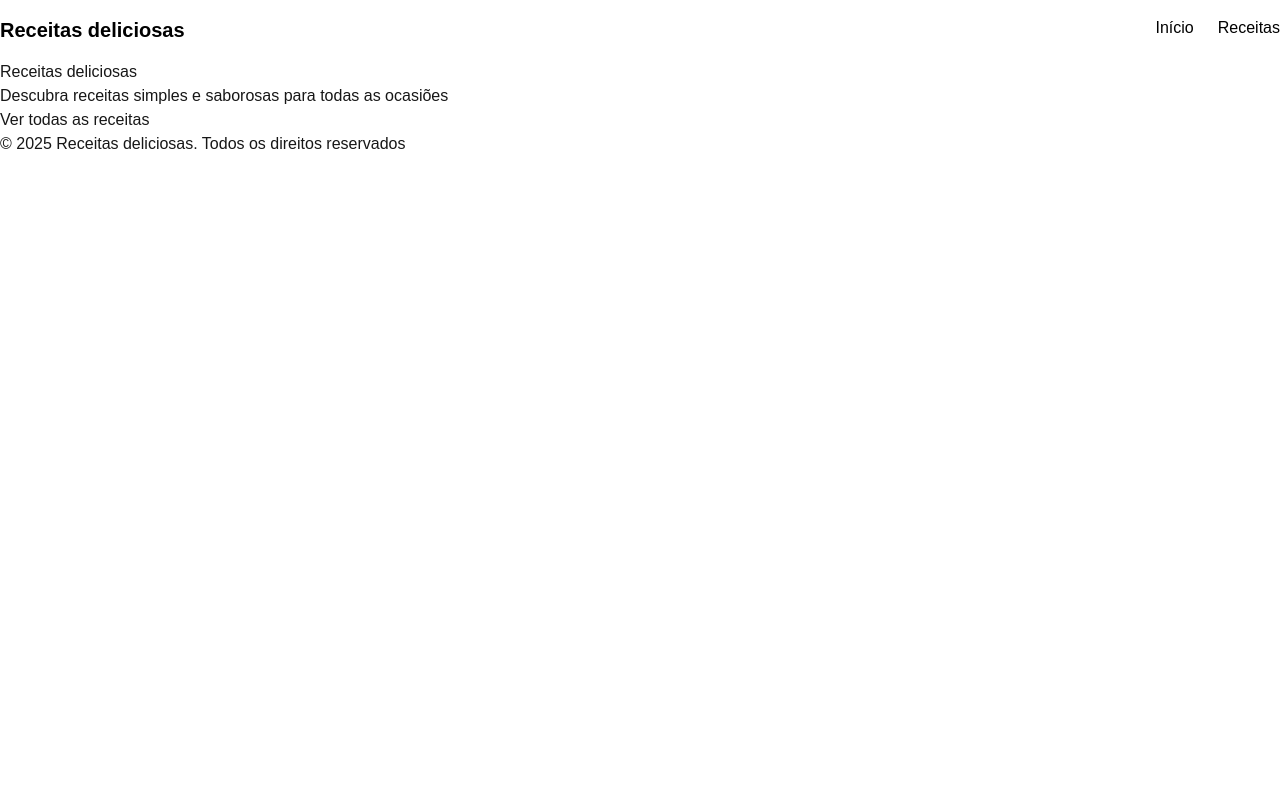
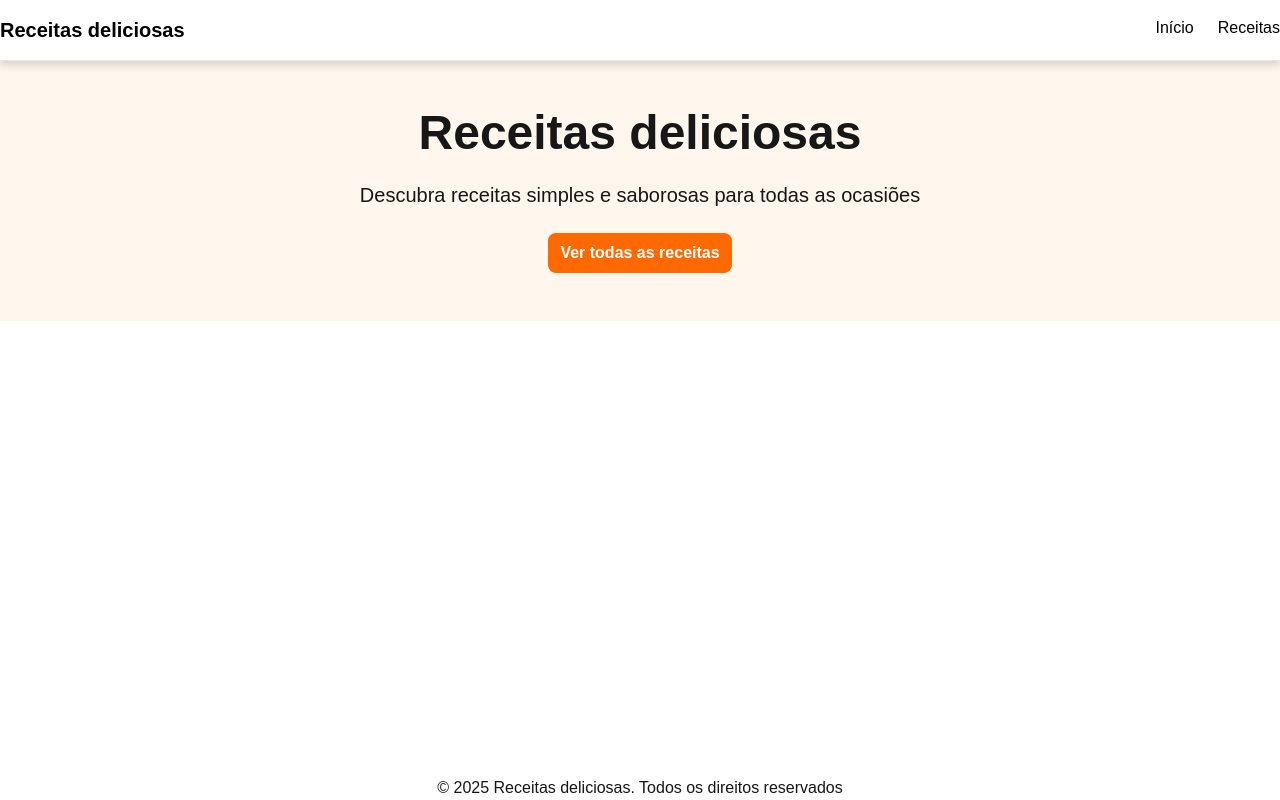
Before and after one commit to mtgvdavid/receitas-byron, a Next.js app: page / in a window 1280 px wide. Built offline with nearby package versions, Linux system fonts and the light colour scheme.

Commit message:
estilizacao do hero

```diff
--- a/app/page.tsx
+++ b/app/page.tsx
@@ -1,17 +1,22 @@
 import Link from "next/link";
 export default function Home() {
   return (
-    <div className="container mx-auto">
 
-{/* HERO */}
-      <section>
-        <h1>Receitas deliciosas</h1>
-        <p>Descubra receitas simples e saborosas para todas as ocasiões</p>
-        <Link href="/receitas">
+    <main className="grow">
+      {/* HERO */}
+      <section className=" bg-orange-50 py-12">
+        <div className="flex flex-col items-center gap-6 container mx-auto">
+
+        <h1 className="text-5xl font-bold">Receitas deliciosas</h1>
+        <p className="text-xl">Descubra receitas simples e saborosas para todas as ocasiões</p>
+        <Link className="bg-orange-500 hover:scale-105 transition-all text-white font-bold rounded-lg px-3 py-2" href="/receitas">
           Ver todas as receitas
         </Link>
+
+        </div>
       </section>
+    </main>
 
-    </div>
+
   );
 }
--- a/components/Footer/index.tsx
+++ b/components/Footer/index.tsx
@@ -1,7 +1,7 @@
 export default function Footer(){
     return(
         <footer>
-            <div>
+            <div className="container mx-auto text-center">
                 <p>© 2025 Receitas deliciosas. Todos os direitos reservados</p>
             </div>
         </footer>
--- a/components/Header/index.tsx
+++ b/components/Header/index.tsx
@@ -1,7 +1,7 @@
 import Link from "next/link"
 export default function Header(){
     return(
-        <header className="w-full bg-white text-black py-4">
+        <header className="w-full bg-white text-black py-4 border-b border-slate-200 drop-shadow-lg">
            <div className="container mx-auto flex justify-between">
              <Link className="text-xl font-bold hover:scale-105 transition-all" href="/">Receitas deliciosas</Link>
             <nav className="flex gap-6">
```
